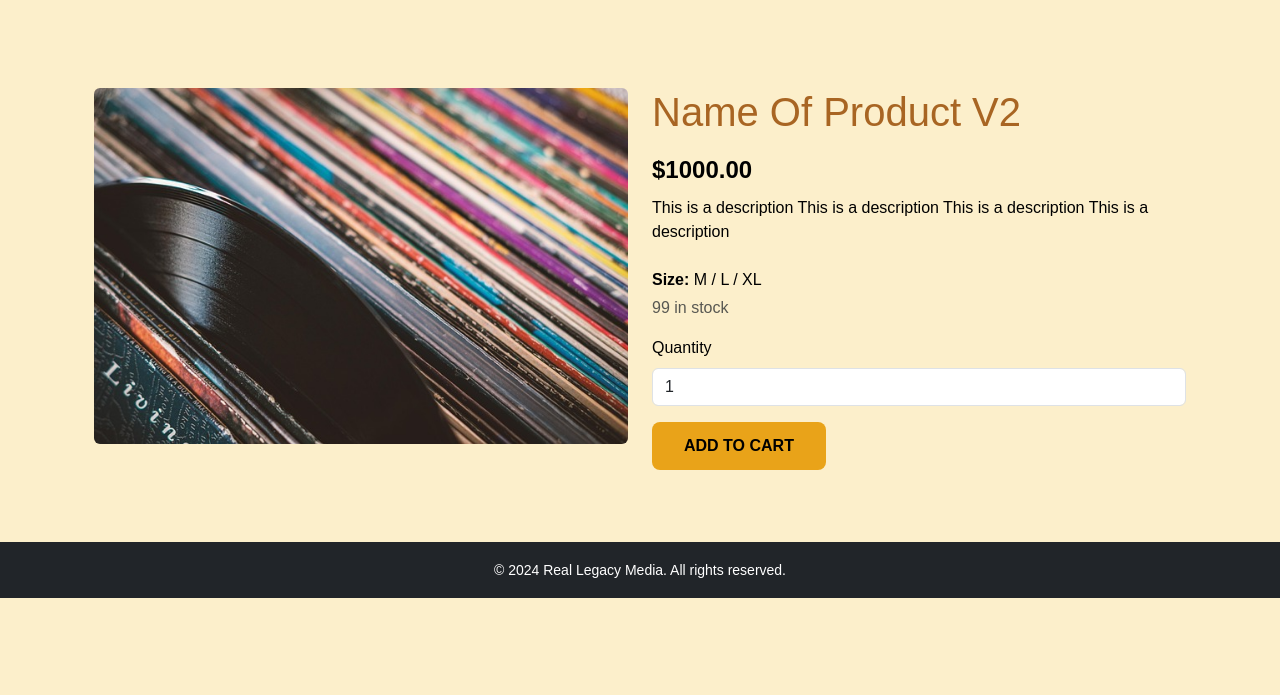
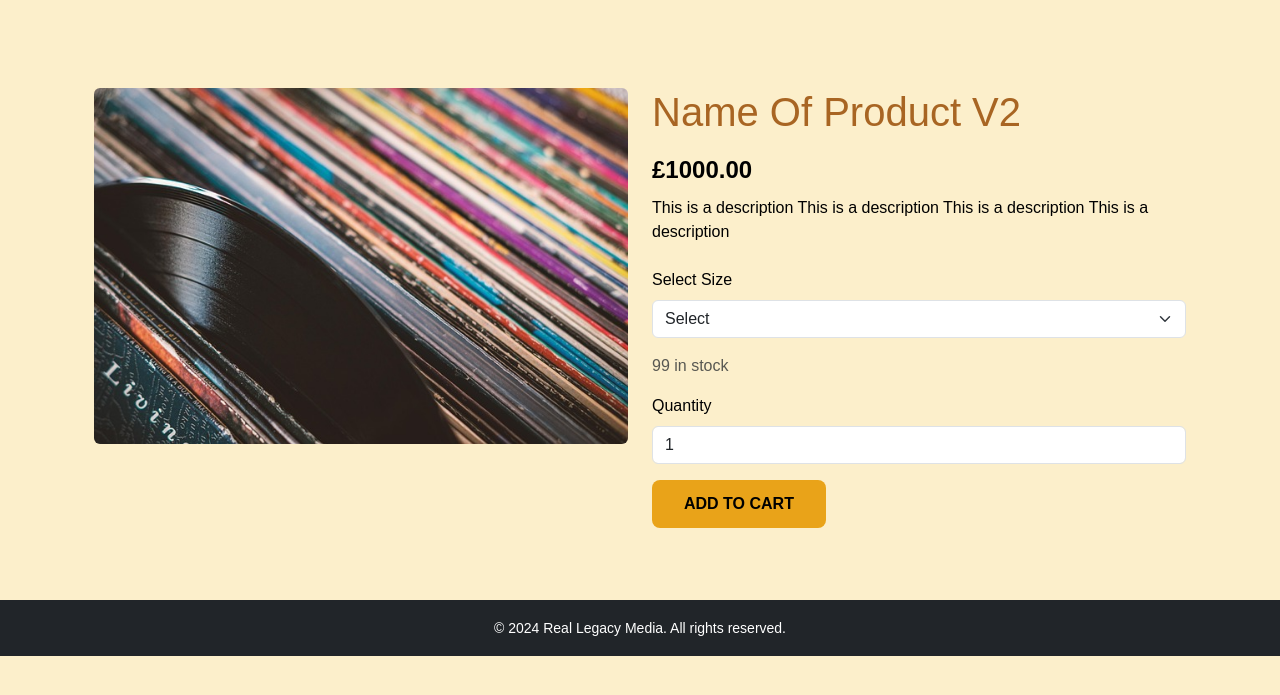
Before and after one commit to TylerRTDev/CI-MSProject4, a Django app: a page that uses templates/products/detail.html in a window 1280 px wide. Shown: the part 56-751 px from the top of the page. Run offline with Django 5.2, Linux system fonts and the light colour scheme; data comes from the database, SQL or seed files in the repository; both versions use the stored data as it was after the commit; data that the repository does not hold is empty; some web fonts are replaced.

Commit message:
Update: Add clothing size dropdown to Product model and product detail form

```diff
--- a/products/models.py
+++ b/products/models.py
@@ -40,6 +40,13 @@ class Category(models.Model):
         super().save(*args, **kwargs)
 
 class Product(models.Model):
+    SIZE_CHOICES = [
+        ('S', 'Small'),
+        ('M', 'Medium'),
+        ('L', 'Large'),
+        ('XL', 'Extra Large'),
+        ('XXL', 'Double Extra Large'),
+    ]
     name = models.CharField(max_length=200)
     slug = models.SlugField(unique=True)
     category = models.ForeignKey(Category, on_delete=models.CASCADE, null=True)
@@ -48,9 +55,11 @@ class Product(models.Model):
     media_type = models.ForeignKey(MediaType, on_delete=models.SET_NULL, null=True, blank=True)
     price = models.DecimalField(max_digits=10, decimal_places=2)
     stock = models.PositiveIntegerField()
+    size = models.CharField(max_length=3, choices=SIZE_CHOICES, blank=True, null=True)
     is_featured = models.BooleanField(default=False)
     is_limited_edition = models.BooleanField(default=False)
     created_at = models.DateTimeField(auto_now_add=True)
+
 
     def get_absolute_url(self):
         return reverse('products:detail', kwargs={'slug': self.slug})
--- a/templates/products/detail.html
+++ b/templates/products/detail.html
@@ -11,7 +11,7 @@
             </div>
             <div class="col-md-6">
                 <h1 class="mb-3">{{ product.name }}</h1>
-                <p class="fs-4 fw-bold mb-2">${{ product.price }}</p>
+                <p class="fs-4 fw-bold mb-2">£{{ product.price }}</p>
                 <p class="mb-4">{{ product.description }}</p>
 
                 <!-- Dynamic variant form will go here next -->
@@ -22,8 +22,18 @@
                     <!-- Optional: Show static info -->
                     <div class="mb-3">
                         {% if product.category.name == "Clothing" %}
-                        <p class="mb-1"><strong>Size:</strong> M / L / XL</p>  <!-- placeholder for now -->
+                        <div class="mb-3">
+                            <label for="size" class="form-label">Select Size</label>
+                            <select name="size" id="size" class="form-select" required>
+                                <option value="">Select</option>
+                                <option value="S">Small</option>
+                                <option value="M">Medium</option>
+                                <option value="L">Large</option>
+                                <option value="XL">X-Large</option>
+                            </select>
+                        </div>
                         {% endif %}
+
                         <p class="text-muted">{{ product.stock }} in stock</p>
                     </div>
 
```
Also changed, not shown: db.sqlite3, products/migrations/0006_product_size_alter_product_category_and_more.py (added).
